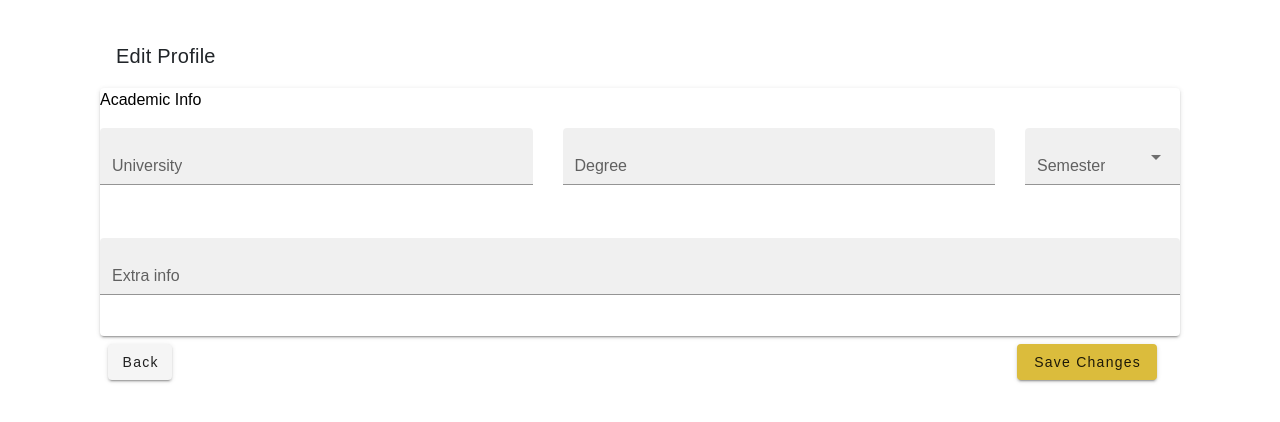
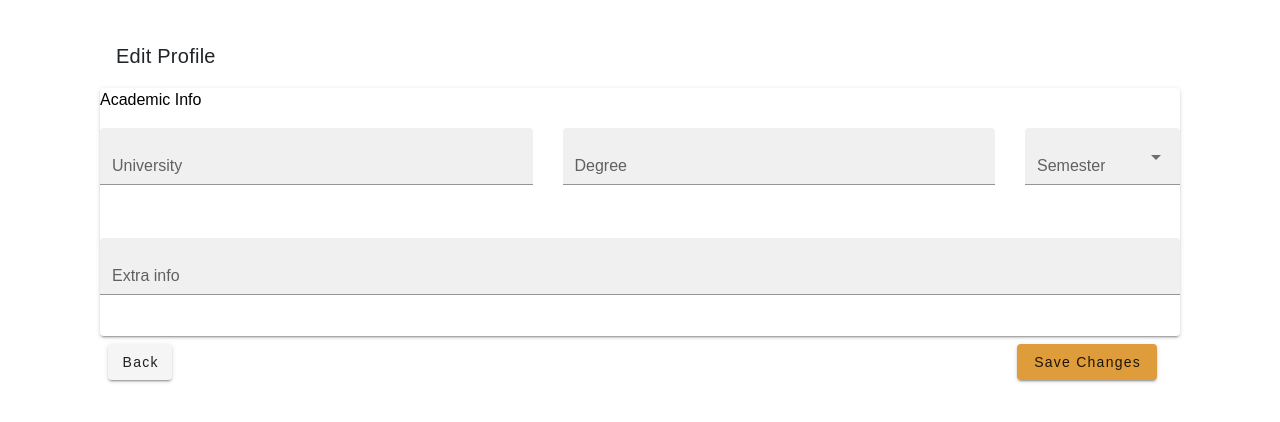
Before and after one commit to NivraLeak/IdeoGo_WebApp, a Vue app: page /EditProfile in a window 1280 px wide. Both pictures are taken after a click on the button "Next". Shown: the top 422 px of the page. Built offline with nearby package versions, Linux system fonts and the light colour scheme; a web font is replaced by a local one.

Commit message:
Update EditProfile

```diff
--- a/src/components/EditProfile.vue
+++ b/src/components/EditProfile.vue
@@ -118,7 +118,7 @@
                            color="#de9c3a">Next
                     </v-btn>
                     <v-btn v-if="showAcademic" :class="saveButton" @click="saveClick" bottom center class="white--text"
-                           color="#dbbc3c">Save Changes
+                           color="##de9c3a">Save Changes
                     </v-btn>
                 </v-col>
             </v-card-actions>
```
